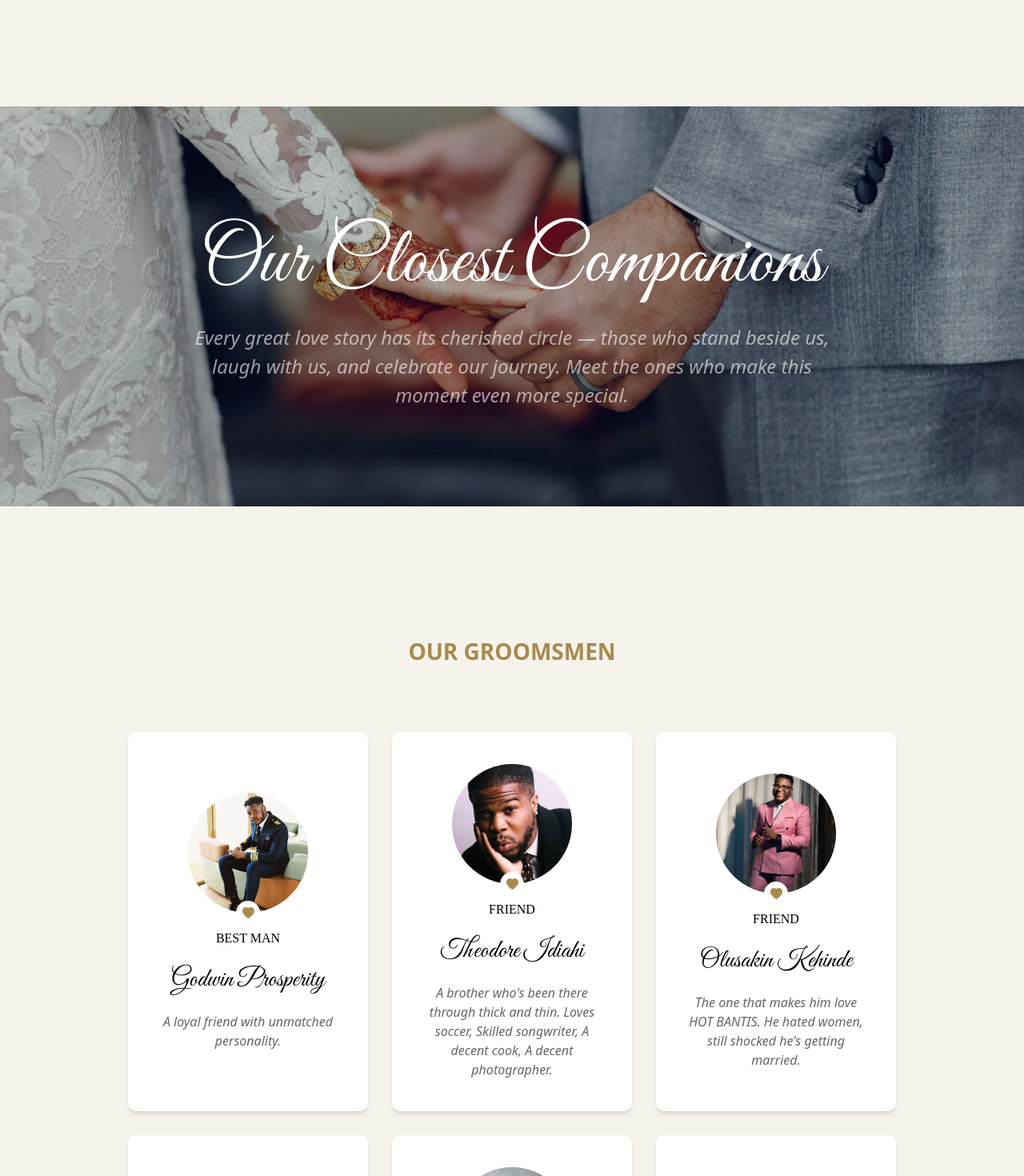
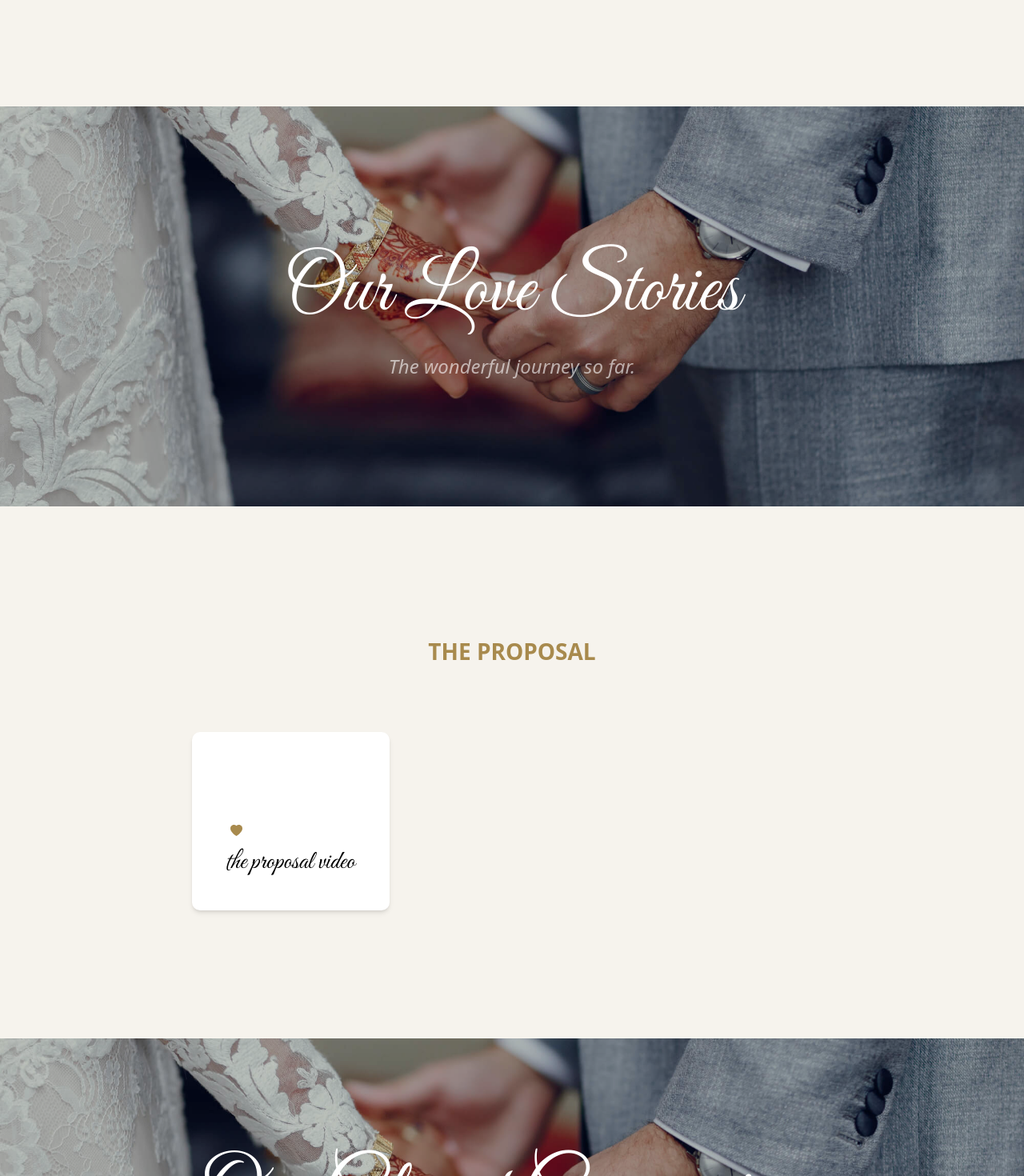
Before and after one commit to GodwinAkhidue/peejay2025, a Next.js app: page / in a window 1280 px wide. Shown: the part 1540-3010 px from the top of the page at 80% size. Built offline with nearby package versions, Linux system fonts and the light colour scheme; grey boxes are pictures that could not be loaded; a web font is replaced by a local one.

Commit message:
video upload

```diff
--- a/app/page.tsx
+++ b/app/page.tsx
@@ -8,6 +8,7 @@ import GroomsMen from "@/components/groomsmen";
 import Gift from "@/components/gift";
 import Gallery from "@/components/gallery";
 import Events from "@/components/events";
+import LoveStories from "@/components/lovestories";
 
 export default function Home() {
   const page = createRef<HTMLDivElement | null>();
@@ -17,6 +18,25 @@ export default function Home() {
       <Header />
       <HeroSection />
       <Couple />
+      <div
+        className="w-full h-[300px] lg:h-[500px]"
+        style={{
+          backgroundImage: `url(/images/heroimg1.jpg)`,
+          backgroundSize: "cover",
+          backgroundPosition: "center",
+          backgroundAttachment: "fixed",
+        }}
+      >
+        <div className="w-full h-full text-white bg-black bg-opacity-20 flex flex-col items-center justify-center px-[20px]">
+          <div className="greatvibes text-[40px] lg:text-[100px]">
+            Our Love Stories
+          </div>
+          <div className="italic text-center text-[14px] lg:text-[24px] opacity-60 max-w-[500px] lg:max-w-[800px]">
+            The wonderful journey so far.
+          </div>
+        </div>
+      </div>
+      <LoveStories/>
       <div
         className="w-full h-[300px] lg:h-[500px]"
         style={{
--- /dev/null
+++ b/components/lovestories.tsx
@@ -0,0 +1,47 @@
+// import vid1 from "@/public/images/Lovestories/proposalvideo.mp4";
+
+import Image from "next/image";
+import { BsHeartFill } from "react-icons/bs";
+
+export default function LoveStories() {
+  const lovestories = [
+    {
+      video: '/images/Lovestories/proposalvideo.mp4',
+      type: "the proposal video",
+    },
+  ];
+
+  return (
+    <div id="groomsmen" className="flex flex-col items-center justify-center py-[80px] lg:py-[160px] px-[20px] bg-[#a88a4d] bg-opacity-10">
+      <div className="futarapt text-[22px] lg:text-[28px] text-[#a88a4d] font-bold">
+        THE PROPOSAL
+      </div>
+      <div className="mt-[50px] lg:mt-[80px] grid grid-cols-1 md:grid-cols-2 lg:grid-cols-3 place-items-center gap-[30px] min-w-[450px] max-w-[800px]">
+        {lovestories.map((i, index) => (
+          <Item key={index} i={i} />
+        ))}
+      </div>
+    </div>
+  );
+}
+
+function Item({ i }: { i: any }) {
+  return (
+    <div className="bg-white w-full h-full p-[40px] flex flex-col gap-[20px] items-center justify-center shadow-md rounded-[10px]">
+      <div className="w-full relative ">
+        <div className=" w-full h-full relative">
+           <video autoPlay  loop id="myVideo">
+            <source src={i.video} type="video/mp4" />
+          </video>
+        </div>
+
+        <div className="text-[15px] w-[30px] h-[30px] bottom-[-15px] bg-white flex items-center justify-center text-[#a88a4d] absolute z-10 rounded-full">
+          <BsHeartFill />
+        </div>
+      </div>
+      {/* <div className="futurapt font-medium">{i.type}</div> */}
+      <div className="text-[32px] greatvibes leading-tight text-center">{i.type}</div>
+      {/* <div className="text-center italic font-sans text-[#666]">{i.body}</div> */}
+    </div>
+  );
+}
```
Also changed, not shown: 1 other file (tests, documents, lock files or other folders).
